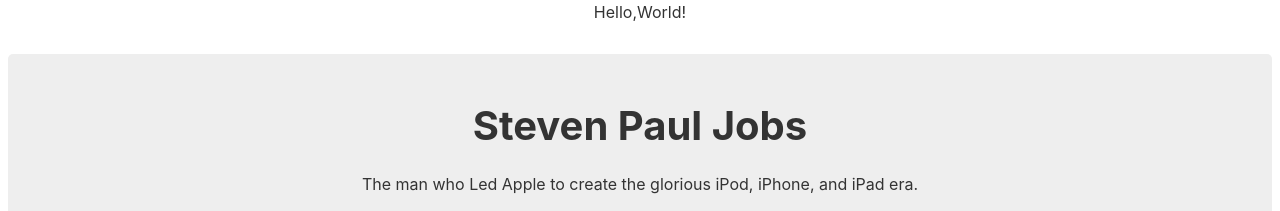
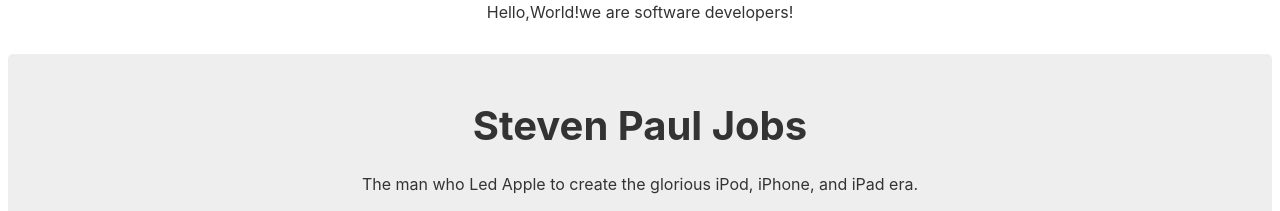
Before and after one commit to pigpig01/Microcosm-Collaboration-Project-, a plain HTML site: page index.html in a window 1280 px wide. Shown: the top 211 px of the page. Drawn offline with Linux system fonts and the light colour scheme; files that its build step writes are made by us from their sources; files whose address does not match are found by name.

Commit message:
Update index.html

```diff
--- a/index.html
+++ b/index.html
@@ -8,7 +8,7 @@
 
   <body>
     <script>
-      document.write("Hello,World!")
+      document.write("Hello,World!we are software developers!")
     </script>
     <script src="https://cdn.freecodecamp.org/testable-projects-fcc/v1/bundle.js"></script>
     <main id="main">
```
